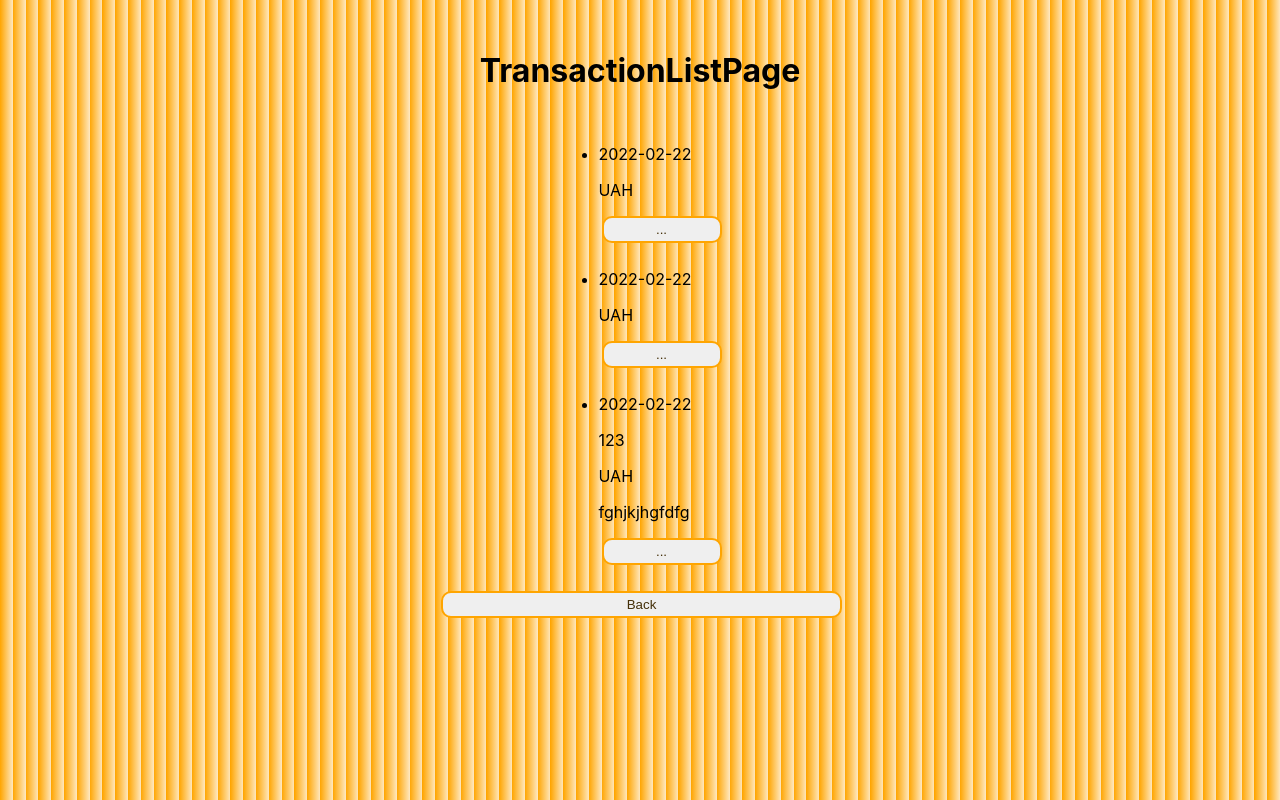
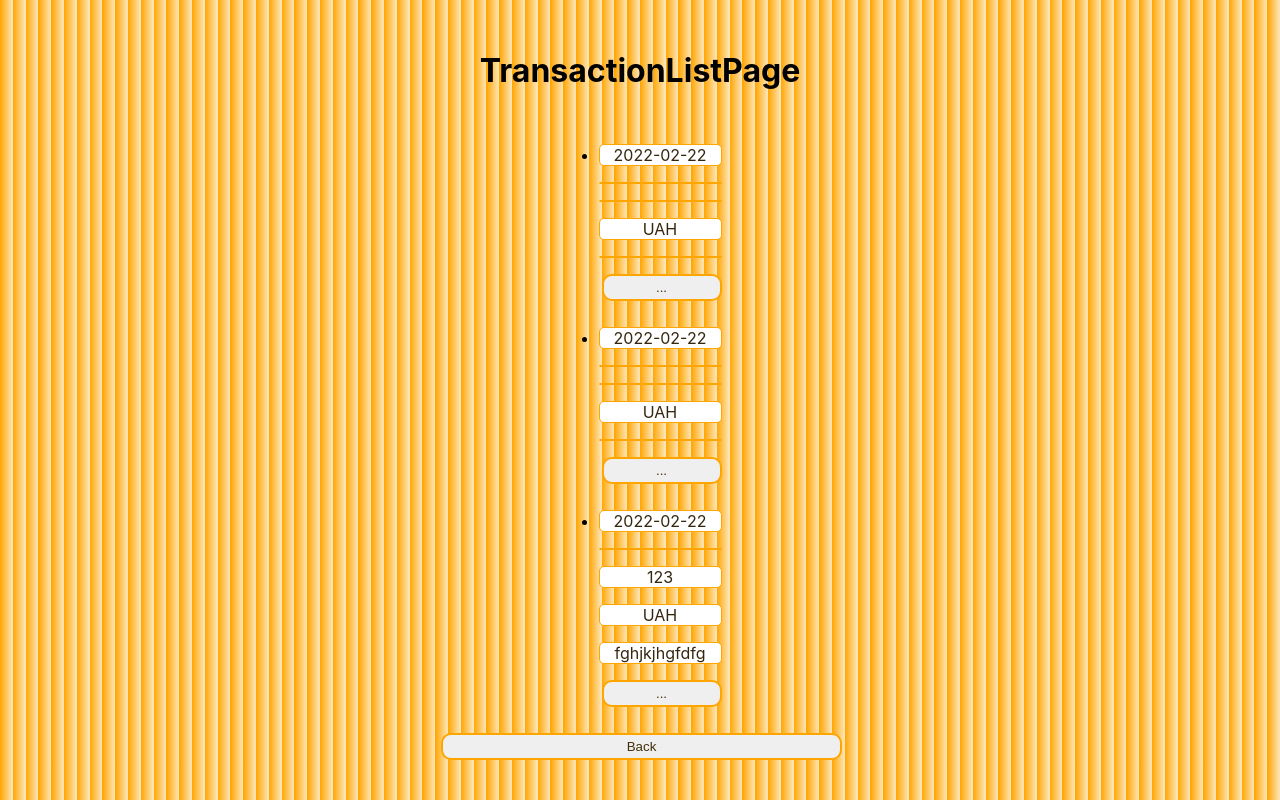
Before and after one commit to AnnaSobchenko/practicle_01_02_2022-react, a React (Create React App) app: page / in a window 1280 px wide. Both pictures are taken after a click on the button "Incomes". Built offline with nearby package versions, Linux system fonts and the light colour scheme; data requests are answered from the project's data file.

Commit message:
button edit form

```diff
--- a/src/App.css
+++ b/src/App.css
@@ -87,3 +87,12 @@ select{
   font-weight: 500;
   cursor: context-menu;
 }
+
+p{
+  background-color: #fff;
+  cursor: pointer;
+  text-align: center;
+  color: rgb(53, 39, 15);
+  border-radius: 5px;
+  border: 1px solid orange;
+}
--- a/src/App.jsx
+++ b/src/App.jsx
@@ -1,77 +1,21 @@
-import { Component, useEffect, useState } from "react";
-import { getTransactions, removeTransactionApi } from "./api";
-import "./App.css"
+import { useState } from "react";
+import "./App.css";
 import MainPage from "./components/MainPage/MainPage";
 import TransactionListPage from "./components/TransactionListPage/TransactionListPage";
 
 const App = () => {
   const [activePage, setActivePage] = useState("main");
-  const [costs, setCosts] = useState([]);
-  const [incomes, setIncomes] = useState([]);
 
   const changePage = (activePage) => setActivePage(activePage);
 
-  const addTransaction = (newTrans) => {
-    const transType = newTrans.transType;
-    transType === "costs" && setCosts((prevCosts) => [...prevCosts, newTrans]);
-
-    transType === "incomes" &&
-      setIncomes((prevIncomes) => [...prevIncomes, newTrans]);
-  };
-
-  const delTransaction = ({ id, transType }) => {
-    removeTransactionApi({ id, transType }).then((res) => {
-      transType === "costs" &&
-        setCosts((prevCosts) => prevCosts.filter((el) => el.id !== id));
-      transType === "incomes" &&
-        setIncomes((prevIncomes) => prevIncomes.filter((el) => el.id !== id));
-    });
-  };
-
-  useEffect(()=> {getTransactions("costs")
-      .then((costs) => setCosts( costs))
-      .catch((err) => console.log(err));
-    getTransactions("incomes")
-      .then((incomes) => setIncomes( incomes))
-      .catch((err) => console.log(err));},[]
-  )
-
-  // componentDidMount() {
-  //   getTransactions("costs")
-  //     .then((costs) => this.setState({ costs }))
-  //     .catch((err) => console.log(err));
-  //   getTransactions("incomes")
-  //     .then((incomes) => this.setState({ incomes }))
-  //     .catch((err) => console.log(err));
-  // }
-
-  // delTransaction = ({ id, transType }) => {
-  //   removeTransactionApi({ id, transType }).then((res) =>
-  //     this.setState((prevState) => ({
-  //       [transType]: prevState[transType].filter((el) => el.id !== id),
-  //     }))
-  //   );
-  // };
   return (
     <div className="App">
-      {activePage === "main" && (
-        <MainPage changePage={changePage} addTransaction={addTransaction} />
-      )}
+      {activePage === "main" && <MainPage changePage={changePage} />}
       {activePage === "incomes" && (
-        <TransactionListPage
-          changePage={changePage}
-          transType={"incomes"}
-          transactions={incomes}
-          delTransaction={delTransaction}
-        />
+        <TransactionListPage changePage={changePage} transType={"incomes"} />
       )}
       {activePage === "costs" && (
-        <TransactionListPage
-          changePage={changePage}
-          transType={"costs"}
-          transactions={costs}
-          delTransaction={delTransaction}
-        />
+        <TransactionListPage changePage={changePage} transType={"costs"} />
       )}
     </div>
   );
--- a/src/api.js
+++ b/src/api.js
@@ -5,6 +5,15 @@ const baseUrl = "http://localhost:3004/";
 export const postTransaction = ({ transType, transaction }) => {
   return axios
     .post(baseUrl + transType, transaction)
+    .then((res) => res.data)
+    .catch((err) => {
+      throw err;
+    });
+};
+
+export const editTransactionApi = ({ transType, transaction }) => {
+  return axios
+    .patch(baseUrl + transType +"/"+transaction.id, transaction)
     .then((res) => res.data)
     .catch((err) => {
       throw err;
--- a/src/components/TransactionForm/TransactionForm.jsx
+++ b/src/components/TransactionForm/TransactionForm.jsx
@@ -1,6 +1,7 @@
-import {  useState } from "react";
-import { postTransaction } from "../../api";
+import { useState } from "react";
+import { editTransactionApi, postTransaction } from "../../api";
 import CategoryList from "../CategoryList/CategoryList";
+import { useTransactionsContext } from "../../context/TransactionsProvider/TransactionsProvider";
 
 const initialForm = {
   date: "2022-02-22",
@@ -16,12 +17,9 @@ const initialCategoriesList = [
   { id: 2, title: "Drink" },
 ];
 
-const TransactionForm = ({
-  isOpenCategories,
-  togleCategoryList,
-  addTransaction,
-}) => {
-  const [form, setForm] = useState(initialForm);
+const TransactionForm = ({ togleCategoryList, isOpenCategories, editingTransaction }) => {
+  const { addTransaction } = useTransactionsContext();
+  const [form, setForm] = useState(()=>editingTransaction?editingTransaction:initialForm);
   const [categoriesList, setCategoriesList] = useState(initialCategoriesList);
   const [transType, setTransType] = useState("costs");
 
@@ -31,7 +29,7 @@ const TransactionForm = ({
   };
 
   const handleChangeTransType = (e) => {
-    const {value } = e.target;
+    const { value } = e.target;
     setTransType(value);
   };
 
@@ -41,9 +39,10 @@ const TransactionForm = ({
 
   const handleSubmitTrans = (e) => {
     e.preventDefault();
+    if(editingTransaction){editTransactionApi({transType,transaction:form })}else{
     postTransaction({ transType, transaction: { ...form, transType } }).then(
       (data) => addTransaction(data)
-    );
+    );}
     setForm(initialForm);
   };
 
@@ -127,7 +126,9 @@ const TransactionForm = ({
                 onChange={handleChangeForm}
               />
             </label>
-            <button className="submit" type="submit">Submit</button>
+            <button className="submit" type="submit">
+              Submit
+            </button>
           </form>
         </>
       ) : (
--- a/src/components/TransactionList/TransactionList.jsx
+++ b/src/components/TransactionList/TransactionList.jsx
@@ -1,10 +1,16 @@
+import { useTransactionsContext } from "../../context/TransactionsProvider/TransactionsProvider";
 import TransactionListItem from "../TransactionListItem/TransactionListItem";
 
-const TransactionList = ({ transactions, delTransaction }) => {
+const TransactionList = ({ transType, switchEditForm }) => {
+  const { [transType]: transactions } = useTransactionsContext();
   return (
     <ul>
       {transactions.map((transaction) => (
-        <TransactionListItem {...transaction} key={transaction.id} delTransaction={delTransaction}/>
+        <TransactionListItem
+          transaction={transaction}
+          key={transaction.id}
+          switchEditForm={switchEditForm}
+        />
       ))}
     </ul>
   );
--- a/src/components/TransactionListItem/TransactionListItem.jsx
+++ b/src/components/TransactionListItem/TransactionListItem.jsx
@@ -1,15 +1,14 @@
-import { Component } from "react";
+import { useState } from "react";
+import { useTransactionsContext } from "../../context/TransactionsProvider/TransactionsProvider";
 
-class TransactionListItem extends Component {
-  state = {
-    isOpenMenu: false,
-  };
+const TransactionListItem = ({ transaction,switchEditForm }) => {
+  const { delTransaction } = useTransactionsContext();
 
-  switchMenu = () =>
-    this.setState((prevState) => ({ isOpenMenu: !prevState.isOpenMenu }));
+  const [isOpenMenu, setIsOpenMenu] = useState(false);
 
-  render() {
-    const { comment, currency, date, time, total, delTransaction, id, transType } = this.props;
+  const switchMenu = () => setIsOpenMenu((prevIsOpenMenu) => !prevIsOpenMenu);
+
+  const { comment, currency, date, time, total, id, transType } = transaction;
 
   return (
     <li>
@@ -19,22 +18,24 @@ class TransactionListItem extends Component {
       <p>{currency}</p>
       <p>{comment}</p>
 
-        <button onClick={this.switchMenu} type="button">
+      <button onClick={switchMenu} type="button">
         ...
       </button>
-        {this.state.isOpenMenu && (
+      {isOpenMenu && (
         <div>
-            <button type="button" onClick={()=>delTransaction({id,transType})}>
+          <button
+            type="button"
+            onClick={() => delTransaction({ id, transType })}
+          >
             Delete
           </button>
-            <button type="button" onClick={null}>
+          <button type="button" onClick={()=>switchEditForm(transaction)}>
             Edit
           </button>
         </div>
       )}
     </li>
   );
-  }
-}
+};
 
 export default TransactionListItem;
--- a/src/components/TransactionListPage/TransactionListPage.jsx
+++ b/src/components/TransactionListPage/TransactionListPage.jsx
@@ -1,10 +1,22 @@
+import { useState } from "react";
+import TransactionForm from "../TransactionForm/TransactionForm";
 import TransactionList from "../TransactionList/TransactionList";
 
-const TransactionListPage = ({ changePage, transType, transactions, delTransaction }) => {
+const TransactionListPage = ({ changePage, transType }) => {
+  const [isEdit, setIsEdit] = useState(false);
+
+  const [editingTransaction, setEditTransaction] = useState( null );
+
+  const switchEditForm = (transaction) => {
+    setIsEdit((prev) => !prev);
+    setEditTransaction(transaction)
+  };
+
   return (
     <>
       <h1>TransactionListPage</h1>
-      <TransactionList transactions={transactions} delTransaction={delTransaction}/>
+      {isEdit && <TransactionForm editingTransaction={editingTransaction} />}
+      <TransactionList transType={transType} switchEditForm={switchEditForm} />
       <button
         onClick={() => {
           changePage("main");
--- /dev/null
+++ b/src/context/TransactionsProvider/TransactionsProvider.jsx
@@ -0,0 +1,46 @@
+import { createContext, useContext, useEffect, useState } from "react";
+import { getTransactions, removeTransactionApi } from "../../api";
+
+const TransactionsContext = createContext();
+export const useTransactionsContext = () => useContext(TransactionsContext);
+
+const TransactionsProvider = ({ children }) => {
+  const [costs, setCosts] = useState([]);
+  const [incomes, setIncomes] = useState([]);
+
+  const addTransaction = (newTrans) => {
+    const transType = newTrans.transType;
+    transType === "costs" && setCosts((prevCosts) => [...prevCosts, newTrans]);
+
+    transType === "incomes" &&
+      setIncomes((prevIncomes) => [...prevIncomes, newTrans]);
+  };
+
+  const delTransaction = ({ id, transType }) => {
+    removeTransactionApi({ id, transType }).then((res) => {
+      transType === "costs" &&
+        setCosts((prevCosts) => prevCosts.filter((el) => el.id !== id));
+      transType === "incomes" &&
+        setIncomes((prevIncomes) => prevIncomes.filter((el) => el.id !== id));
+    });
+  };
+
+  useEffect(() => {
+    getTransactions("costs")
+      .then((costs) => setCosts(costs))
+      .catch((err) => console.log(err));
+    getTransactions("incomes")
+      .then((incomes) => setIncomes(incomes))
+      .catch((err) => console.log(err));
+  }, []);
+
+  return (
+    <TransactionsContext.Provider
+      value={{ delTransaction, costs, incomes, addTransaction }}
+    >
+      {children}
+    </TransactionsContext.Provider>
+  );
+};
+
+export default TransactionsProvider;
--- a/src/index.js
+++ b/src/index.js
@@ -2,10 +2,13 @@ import React from 'react';
 import ReactDOM from 'react-dom';
 import './index.css';
 import App from './App';
+import TransactionsProvider from './context/TransactionsProvider/TransactionsProvider';
 
 ReactDOM.render(
   <React.StrictMode>
+    <TransactionsProvider>
     <App />
+    </TransactionsProvider>
   </React.StrictMode>,
   document.getElementById('root')
 );
```
Lines whose indentation alone changed are shown as unchanged.
